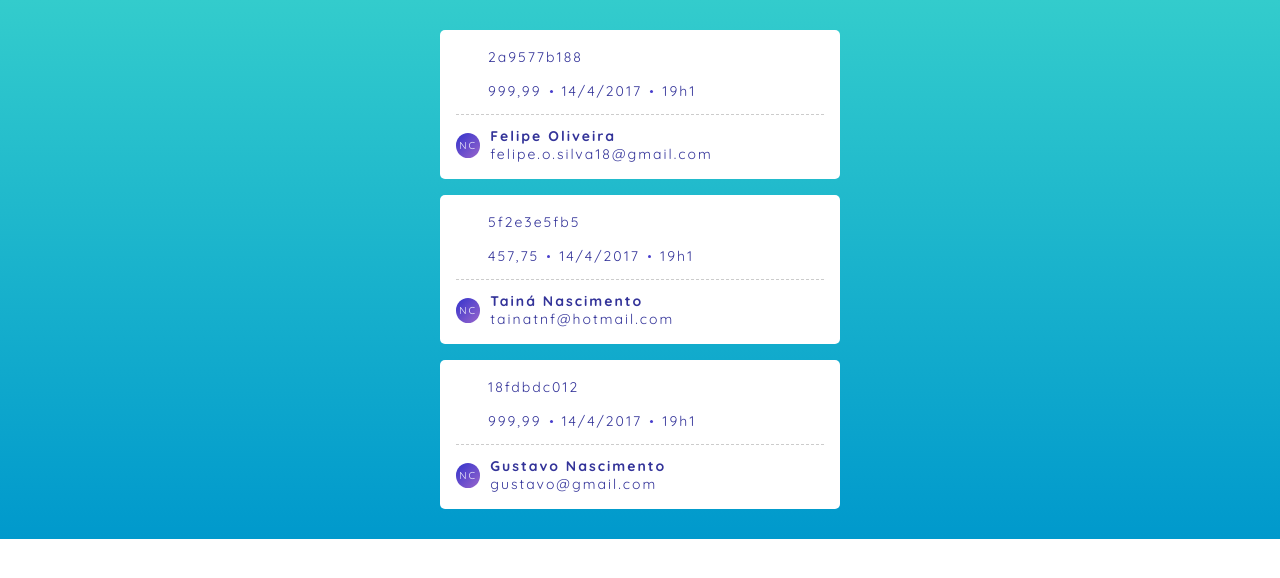
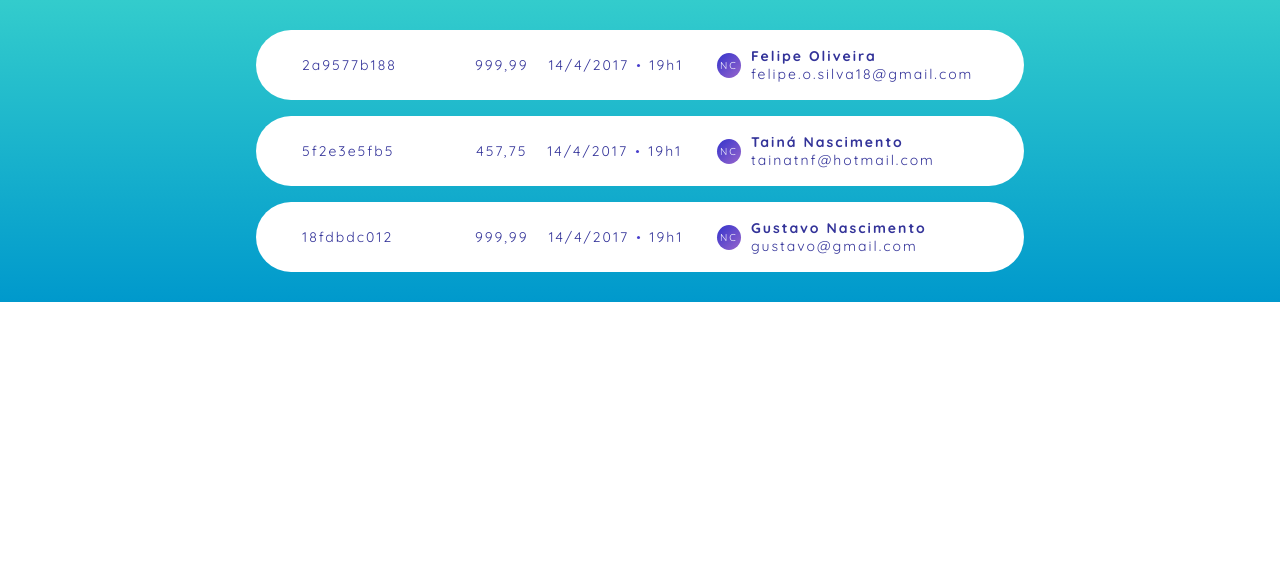
Before and after one commit to thebarry/component-frontend-test, a Vue app: page / in a window 1280 px wide. Shown: the top 578 px of the page. Built offline with nearby package versions, Linux system fonts and the light colour scheme.

Commit message:
add media queries to tablets and desktops

```diff
--- a/src/components/ClientLabel.vue
+++ b/src/components/ClientLabel.vue
@@ -23,6 +23,18 @@ export default {
     margin-top: 12px;
     padding-top: 12px;
     border-top: 1px dashed #ccc;
+  }
+
+  @media screen and (min-width: 768px) {
+    .container {
+      width: 40%;
+      height: 100%;
+      min-width: 260px;
+      margin-top: 0;
+      padding-top: 0;
+      padding-right: 1em;
+      border-top: none;
+    }
   }
 
   .icon {
--- a/src/components/CodeLabel.vue
+++ b/src/components/CodeLabel.vue
@@ -25,7 +25,19 @@ export default {
   .container {
     display: flex;
     align-items: center;
+    width: 17%;
+    min-width: 120px;
     margin-bottom: 12px;
+  }
+
+  @media screen and (min-width: 768px) {
+    .container {
+      width: 20%;
+      height: 100%;
+      min-width: 150px;
+      margin-bottom: 0;
+      padding-left: 1em;
+    }
   }
 
   .icon {
--- a/src/components/ListItem.vue
+++ b/src/components/ListItem.vue
@@ -31,10 +31,29 @@
 <style module>
   .container {
     overflow-x: auto;
-    padding: 16px;
+    padding: 1em;
     border-radius: 5px;
     background-color: #fff;
     letter-spacing: 2px;
+    transition: box-shadow 250ms;
+    cursor: pointer;
+  }
+
+  @media (hover) {
+    .container:hover {
+      box-shadow: 0 10px 20px -7px #003546;
+    }
+  }
+
+  @media screen and (min-width: 768px) {
+    .container {
+      display: flex;
+      align-items: center;
+      justify-content: space-between;
+      height: 70px;
+      padding: 0;
+      border-radius: 50px
+    }
   }
 
   .container:not(:first-child) {
@@ -44,4 +63,12 @@
   .wrap {
     display: flex;
   }
+
+  @media screen and (min-width: 768px) {
+    .wrap {
+      justify-content: center;
+      width: 40%;
+      height: 100%;
+    }
+  }
 </style>
--- a/src/components/OrderList.vue
+++ b/src/components/OrderList.vue
@@ -25,7 +25,7 @@
 
 <style module>
   .list {
-    max-width: 400px;
+    max-width: 768px;
     margin: 0 auto;
     padding-left: 0;
     list-style: none;
--- a/src/components/UpdateLabel.vue
+++ b/src/components/UpdateLabel.vue
@@ -1,6 +1,6 @@
 <template>
   <div :class="$style.container">
-    <p :class="$style.text" v-text="date.date"></p>
+    <p :class="[$style.text, $style.date]" v-text="date.date"></p>
     <p :class="$style.text" v-text="date.minutes"></p>
   </div>
 </template>
@@ -49,4 +49,10 @@ export default {
     border-radius: 50%;
     background-color: #483ecc;
   }
+
+  @media screen and (min-width: 768px) {
+    .date::before {
+      background-color: transparent;
+    }
+  }
 </style>
```
